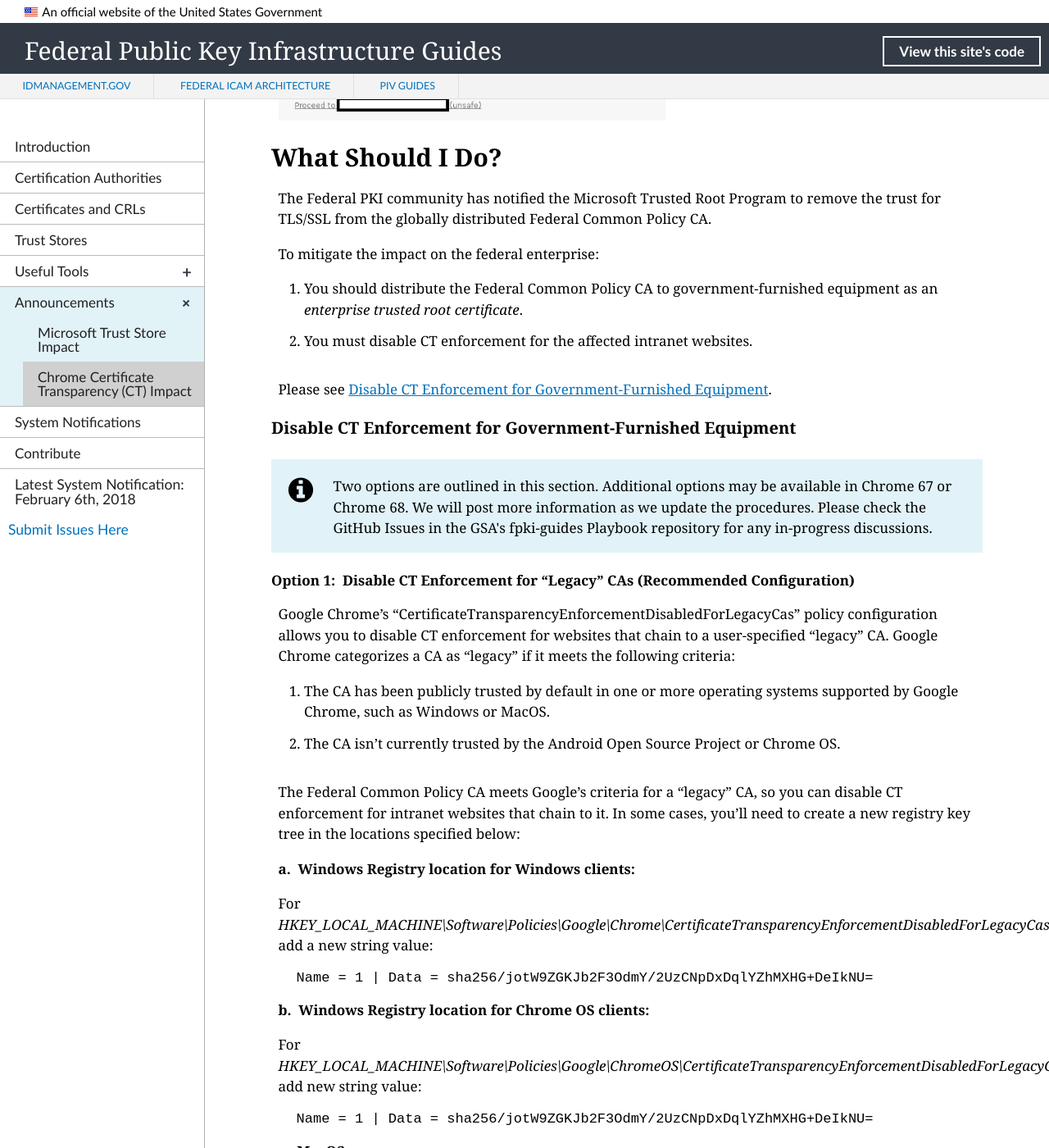
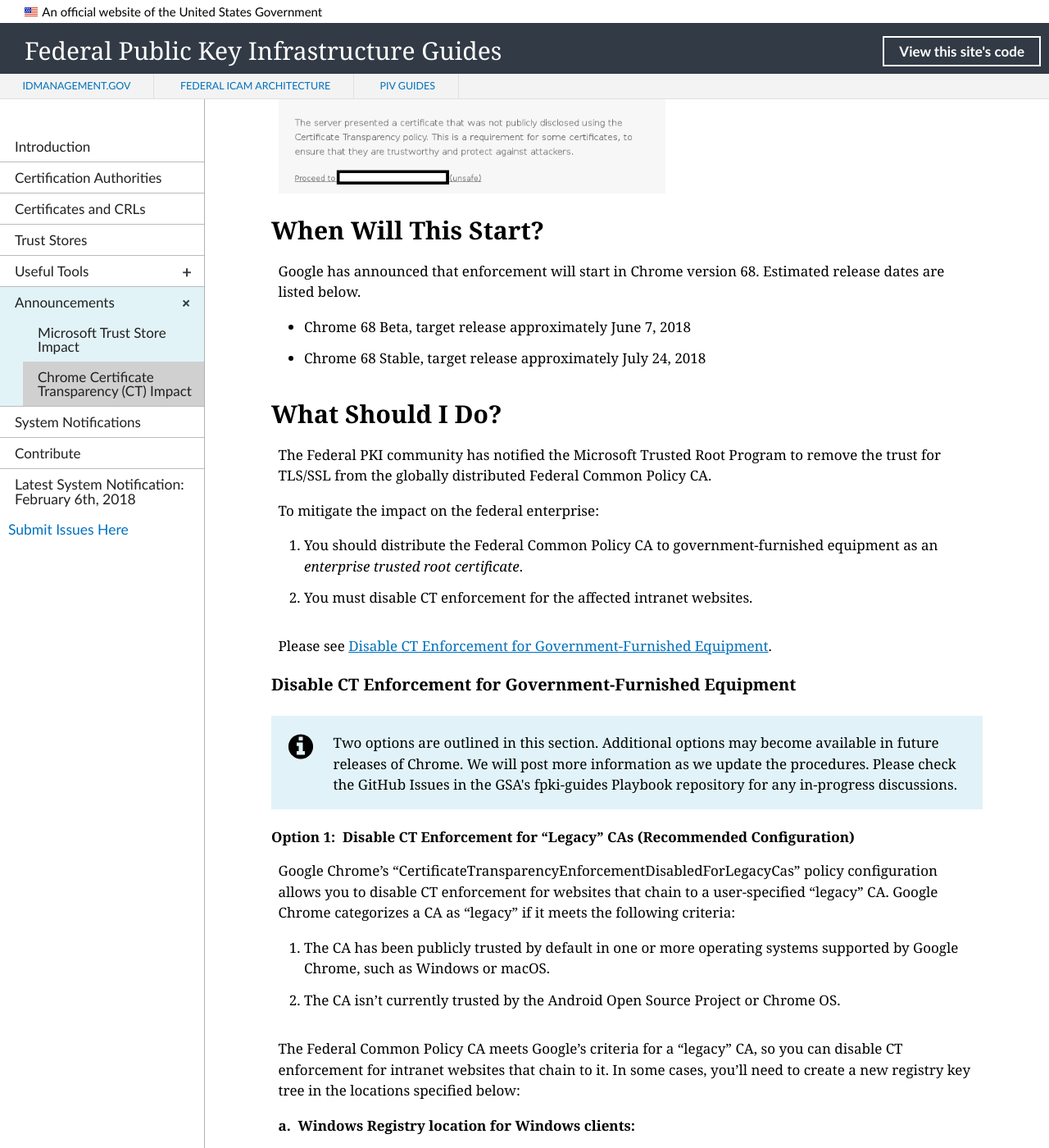
Before and after one commit to GSA/fpki-guides, a Jekyll site: the page built from _announcements/02_google_ct.md, in a window 1280 px wide and 1400 px high, scrolled down 1887 px. Shown: the whole window at 82% size. Built offline with Jekyll 4.4.1, drawn with Linux system fonts in a browser that asks for light colours; nearby versions of some CDN libraries; library files that are not in the unit come from our copies; some of the changed text lies outside the part shown.

Commit message:
Update 02_google_ct.md
- Added granularity regarding enforcement version.
- Included a "When Will This Start" section.
- Corrected "MacOS" to "macOS"

````diff
--- a/_announcements/02_google_ct.md
+++ b/_announcements/02_google_ct.md
@@ -2,18 +2,19 @@
 layout: default
 navtitle: Chrome Certificate Transparency (CT) Impact
 title: Chrome Certificate Transparency Requirements
-pubDate: April 20, 2018
+pubDate: May 20, 2018
 collection: announcements
 permalink: announcements/chromect/
-description:  Upcoming changes to Chrome could affect your agency. This change requires all TLS/SSL certificates to appear in a CT log when they validate to a Root CA certificate distributed through an Operating System (OS) trust store. The Microsoft and Apple Trust Stores currently distribute the U.S. Government Root CA (Federal Common Policy CA) certificate. This changes will take effect on **April 30, 2018** and will affect any TLS/SSL certificate issued after **April 30, 2018.**<br><br>
+description:  Upcoming changes to Chrome could affect your agency. This change requires all TLS/SSL certificates to appear in a CT log when they validate to a Root CA certificate distributed through an Operating System (OS) trust store. The Microsoft and Apple Trust Stores currently distribute the U.S. Government Root CA (Federal Common Policy CA) certificate. This change will take effect starting in **Chrome version 68** and will affect any TLS/SSL certificate issued after **April 30, 2018.**<br><br>
 ---
 
 {% include alert-info.html content="At this time, the Federal PKI Certification Authorities used by most federal agencies for intranet TLS/SSL certificates do not support Certificate Transparency logging requirements." %}
 
-Upcoming changes to Chrome could impact your agency. Chrome will enforce Certificate Transparency (CT) for all TLS/SSL certificates starting on April 30, 2018.  This means that all TLS/SSL certificates issued after April 30, 2018, that validate to a publicly trusted Root Certification Authority (CA) certificate must appear in a CT log. In addition, website operators must serve proof of the CT log inclusion (i.e., a signed certificate timestamp).
+Upcoming changes to Chrome could impact your agency. Chrome will enforce Certificate Transparency (CT) starting in **version 68** for all TLS/SSL certificates issued after April 30, 2018. This means that all TLS/SSL certificates issued after April 30, 2018, that validate to a publicly trusted Root Certification Authority (CA) certificate must appear in a CT log in order to be trusted in Chrome versions 68 and above. In addition, website operators must serve proof of the CT log inclusion (i.e., a signed certificate timestamp).
 
 - [How Does This Work?](#how-does-this-work)
 - [What Will Be Impacted?](#what-will-be-impacted)
+- [When Will This Start?](#when-will-this-start)
 - [What Should I Do?](#what-should-i-do)
 - [How Can I Test?](#how-can-i-test-ct-compliance-for-my-intranet-website)
 - [Frequently Asked Questions](#frequently-asked-questions)
@@ -36,12 +37,16 @@
 
 A government user will receive an error on government-furnished equipment if all of the following are true:
 
-1. Using a Chrome browser (Additional browsers will be affected in the future.)
+1. Using the Chrome browser with a version number 68 or higher (additional browsers may be affected in the future)
 2. Browsing to an intranet website with a TLS/SSL certificate that validates to the Federal Common Policy CA
 3. The TLS/SSL certificate was issued after **April 30, 2018**
 
 ![Chrome Error Screen]({{site.baseurl}}/img/google_ct_hot_topic_error.png){:style="width:55%;float:center;"}
 
+## When Will This Start?
+Google has announced that enforcement will start in Chrome version 68. Estimated release dates are listed below.
+- Chrome 68 Beta, target release approximately June 7, 2018
+- Chrome 68 Stable, target release approximately July 24, 2018
 
 ## What Should I Do?
 The Federal PKI community has notified the Microsoft Trusted Root Program to remove the trust for TLS/SSL from the globally distributed Federal Common Policy CA.
@@ -55,12 +60,12 @@
 
 
 ### Disable CT Enforcement for Government-Furnished Equipment
-{% include alert-info.html content="Two options are outlined in this section. Additional options may be available in Chrome 67 or Chrome 68. We will post more information as we update the procedures. Please check the GitHub Issues in the GSA's fpki-guides Playbook repository for any in-progress discussions." %}
+{% include alert-info.html content="Two options are outlined in this section. Additional options may become available in future releases of Chrome. We will post more information as we update the procedures. Please check the GitHub Issues in the GSA's fpki-guides Playbook repository for any in-progress discussions." %}
 
 #### Option 1:&nbsp;&nbsp;Disable CT Enforcement for "Legacy" CAs (Recommended Configuration)
 
 Google Chrome's "CertificateTransparencyEnforcementDisabledForLegacyCas" policy configuration allows you to disable CT enforcement for websites that chain to a user-specified "legacy" CA. Google Chrome categorizes a CA as "legacy" if it meets the following criteria:
-1. The CA has been publicly trusted by default in one or more operating systems supported by Google Chrome, such as Windows or MacOS.
+1. The CA has been publicly trusted by default in one or more operating systems supported by Google Chrome, such as Windows or macOS.
 2. The CA isn't currently trusted by the Android Open Source Project or Chrome OS.
 
 The Federal Common Policy CA meets Google's criteria for a "legacy" CA, so you can disable CT enforcement for intranet websites that chain to it. In some cases, you'll need to create a new registry key tree in the locations specified below:
@@ -81,7 +86,7 @@
    Name = 1 | Data = sha256/jotW9ZGKJb2F3OdmY/2UzCNpDxDqlYZhMXHG+DeIkNU=
    ```
 
-**c.&nbsp;&nbsp;MacOS**<br>
+**c.&nbsp;&nbsp;macOS**<br>
 
 For preference name, _CertificateTransparencyEnforcementDisabledForLegacyCas_, add values:
 
@@ -125,7 +130,7 @@
    Name = 3 | Data = mil
    ```
 
-**c.&nbsp;&nbsp;MacOS**<br>
+**c.&nbsp;&nbsp;macOS**<br>
 
 For _preference name_, _CertificateTransparencyEnforcementDisabledForUrls_, add values:<br>
 
@@ -197,7 +202,7 @@
 3. Open the **Developer Tools** panel:<br>
    ```
    Windows:  CTRL + Shift + "i"
-   MacOS:  Apple key + Shift + "i"
+   macOS:  Apple key + Shift + "i"
    ```
 4. Select the **Security** tab in the **Developer Tools**.
 5. Refresh the website page and click on the website under the **Main origin** column.
````
